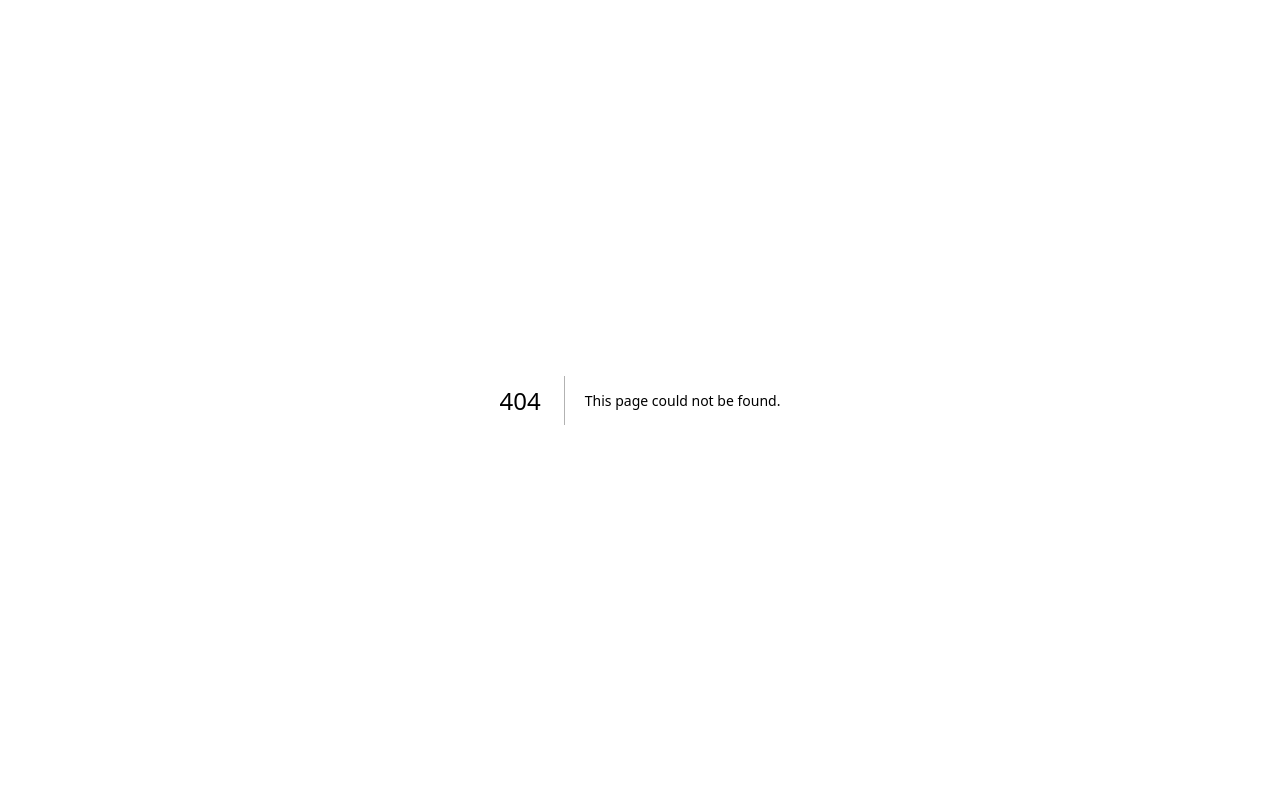
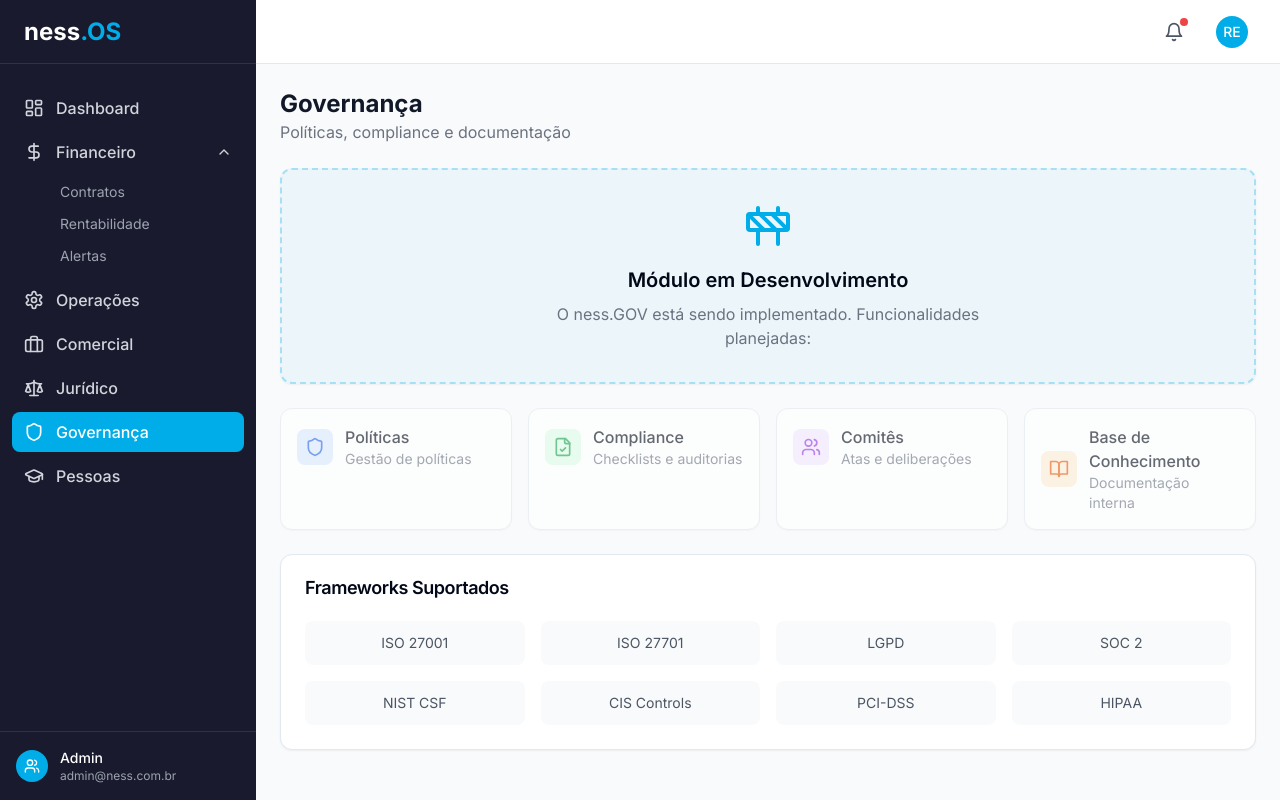
Before and after one commit to resper1965/ness.OS, a Next.js app: page /gov in a window 1280 px wide. Before the commit this address had no page. Built offline with nearby package versions, Linux system fonts and the light colour scheme.

Commit message:
feat: add src/app/gov/page.tsx

```diff
--- /dev/null
+++ b/src/app/gov/page.tsx
@@ -0,0 +1,108 @@
+'use client'
+
+import { AppLayout } from '@/components/layout/app-layout'
+import { Card, CardContent, CardHeader, CardTitle } from '@/components/ui/card'
+import { Shield, FileCheck, Users, BookOpen, Construction } from 'lucide-react'
+
+export default function GovPage() {
+  return (
+    <AppLayout>
+      <div className="space-y-6">
+        {/* Header */}
+        <div>
+          <h1 className="text-2xl font-bold text-gray-900">Governança</h1>
+          <p className="text-gray-500">Políticas, compliance e documentação</p>
+        </div>
+
+        {/* Em desenvolvimento */}
+        <Card className="border-dashed border-2 border-ness-cyan/30 bg-ness-cyan/5">
+          <CardContent className="p-8 text-center">
+            <Construction size={48} className="mx-auto mb-4 text-ness-cyan" />
+            <h2 className="text-xl font-semibold mb-2">Módulo em Desenvolvimento</h2>
+            <p className="text-gray-500 max-w-md mx-auto">
+              O ness.GOV está sendo implementado. Funcionalidades planejadas:
+            </p>
+          </CardContent>
+        </Card>
+
+        {/* Preview das funcionalidades */}
+        <div className="grid grid-cols-1 md:grid-cols-2 lg:grid-cols-4 gap-4">
+          <Card className="opacity-60">
+            <CardContent className="p-4">
+              <div className="flex items-center gap-3">
+                <div className="p-2 bg-blue-100 rounded-lg">
+                  <Shield size={20} className="text-blue-600" />
+                </div>
+                <div>
+                  <p className="font-medium">Políticas</p>
+                  <p className="text-sm text-gray-500">Gestão de políticas</p>
+                </div>
+              </div>
+            </CardContent>
+          </Card>
+
+          <Card className="opacity-60">
+            <CardContent className="p-4">
+              <div className="flex items-center gap-3">
+                <div className="p-2 bg-green-100 rounded-lg">
+                  <FileCheck size={20} className="text-green-600" />
+                </div>
+                <div>
+                  <p className="font-medium">Compliance</p>
+                  <p className="text-sm text-gray-500">Checklists e auditorias</p>
+                </div>
+              </div>
+            </CardContent>
+          </Card>
+
+          <Card className="opacity-60">
+            <CardContent className="p-4">
+              <div className="flex items-center gap-3">
+                <div className="p-2 bg-purple-100 rounded-lg">
+                  <Users size={20} className="text-purple-600" />
+                </div>
+                <div>
+                  <p className="font-medium">Comitês</p>
+                  <p className="text-sm text-gray-500">Atas e deliberações</p>
+                </div>
+              </div>
+            </CardContent>
+          </Card>
+
+          <Card className="opacity-60">
+            <CardContent className="p-4">
+              <div className="flex items-center gap-3">
+                <div className="p-2 bg-orange-100 rounded-lg">
+                  <BookOpen size={20} className="text-orange-600" />
+                </div>
+                <div>
+                  <p className="font-medium">Base de Conhecimento</p>
+                  <p className="text-sm text-gray-500">Documentação interna</p>
+                </div>
+              </div>
+            </CardContent>
+          </Card>
+        </div>
+
+        {/* Frameworks */}
+        <Card>
+          <CardHeader>
+            <CardTitle>Frameworks Suportados</CardTitle>
+          </CardHeader>
+          <CardContent>
+            <div className="grid grid-cols-2 md:grid-cols-4 gap-4">
+              {['ISO 27001', 'ISO 27701', 'LGPD', 'SOC 2', 'NIST CSF', 'CIS Controls', 'PCI-DSS', 'HIPAA'].map((fw) => (
+                <div
+                  key={fw}
+                  className="p-3 bg-gray-50 rounded-lg text-center text-sm text-gray-600"
+                >
+                  {fw}
+                </div>
+              ))}
+            </div>
+          </CardContent>
+        </Card>
+      </div>
+    </AppLayout>
+  )
+}
```
